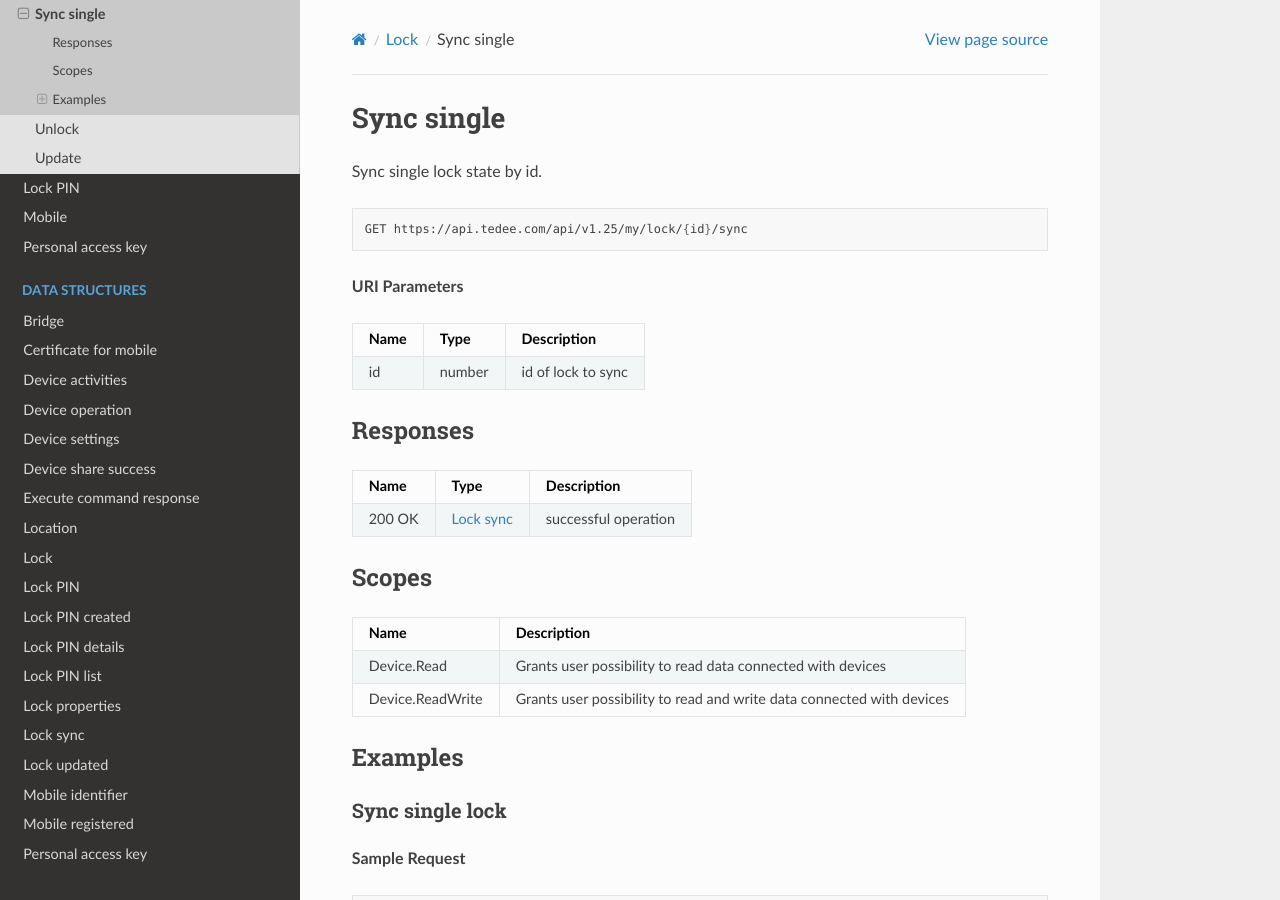
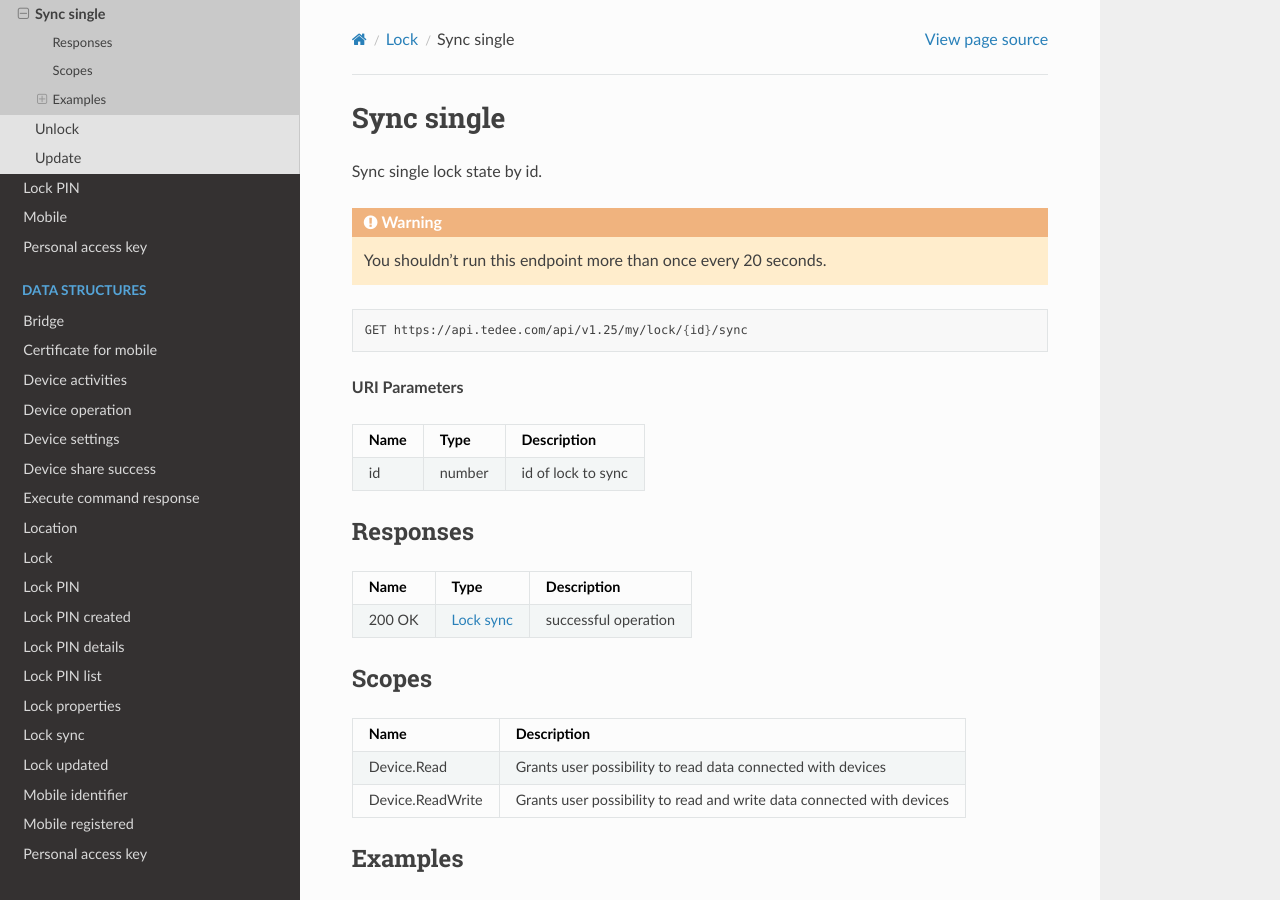
Before and after one commit to tedee-com/tedee-api-doc, a Sphinx documentation site: the page built from docs/source/endpoints/lock/sync-single.rst, in a window 1280 px wide and 900 px high. Built offline with Sphinx 7.4.7 and the Read the Docs theme 2.0.0, drawn with Linux system fonts in a browser that asks for light colours; pages that are not in the unit, such as notebooks, are missing from menus.

Commit message:
Define limits for single sync endpoint (#98)

```diff
--- a/docs/source/endpoints/lock/sync-single.rst
+++ b/docs/source/endpoints/lock/sync-single.rst
@@ -2,6 +2,10 @@ Sync single
 =========================
 
 Sync single lock state by id.
+
+.. warning::
+
+    You shouldn't run this endpoint more than once every 20 seconds.
 
 .. code-block:: sh
 
```
